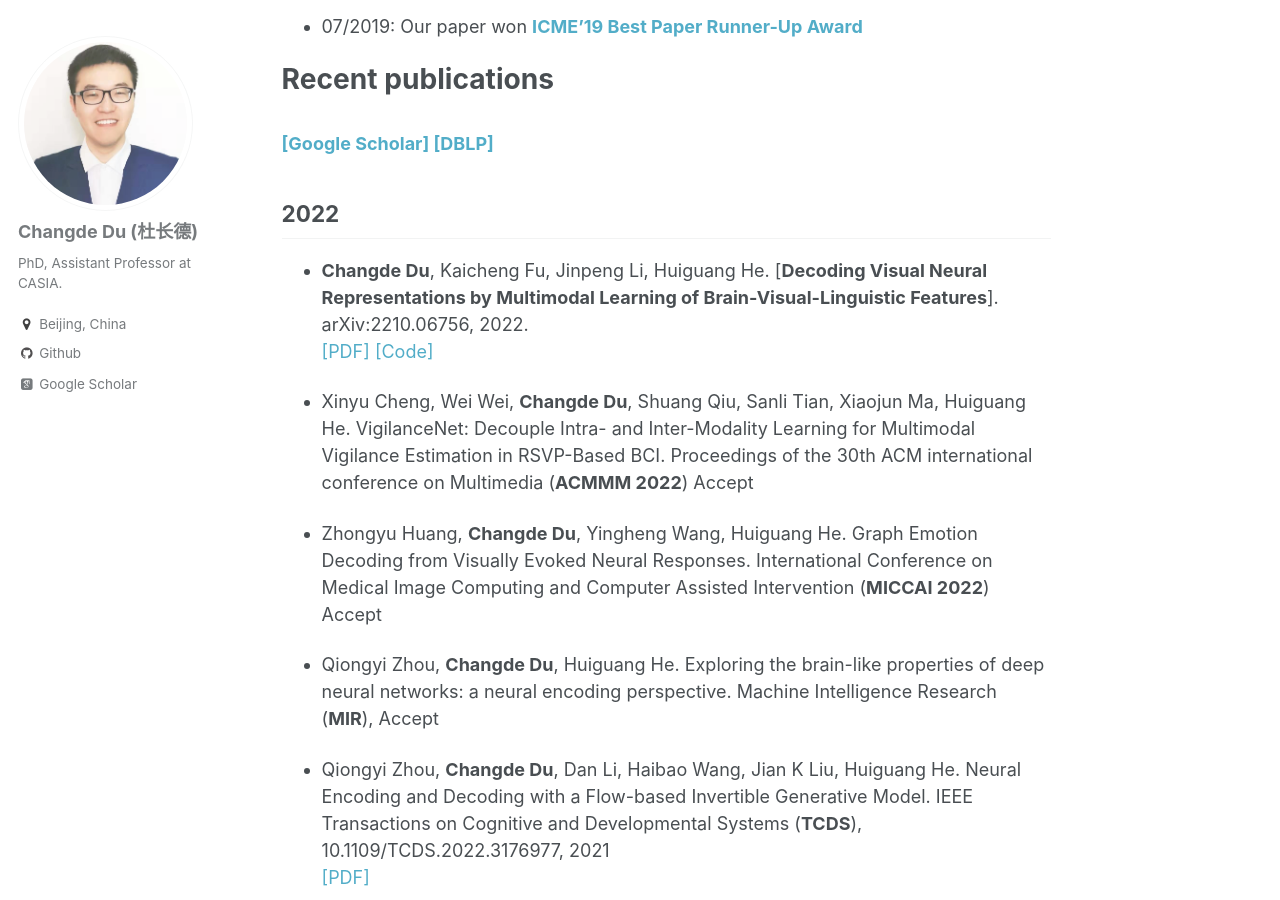
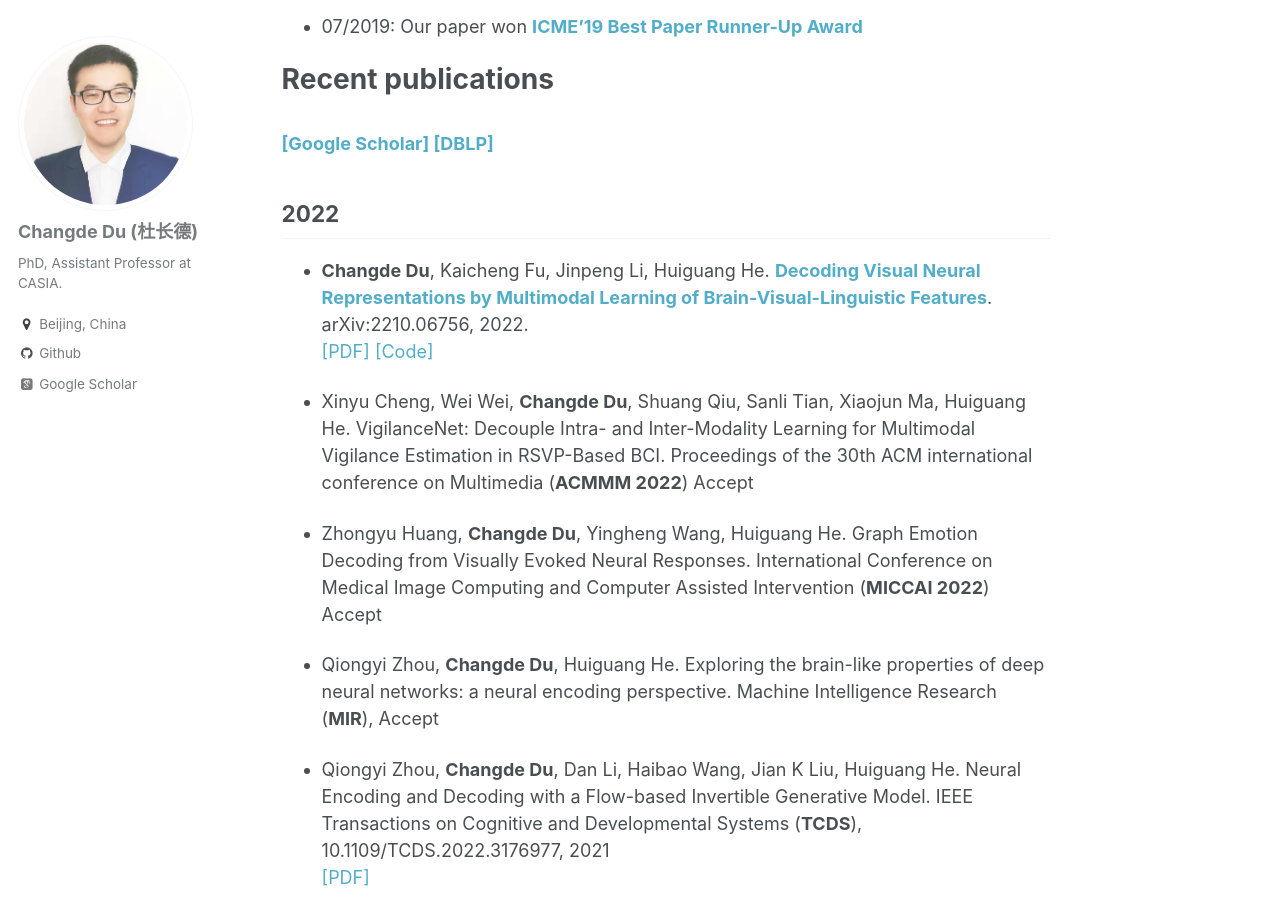
Before and after one commit to ChangdeDu/changdedu.github.io, a Jekyll site: the page built from _pages/about.md, in a window 1280 px wide and 900 px high, scrolled down 2006 px. Built offline with Jekyll 4.4.1, drawn with Linux system fonts in a browser that asks for light colours; some web fonts are replaced; part of the change alters nothing that is shown.

```diff
--- a/_pages/about.md
+++ b/_pages/about.md
@@ -65,7 +65,7 @@ I have published 30+ research papers in top-tier AI/ML conferences and journals,
 ### [[Google Scholar]](https://scholar.google.com/citations?user=ef2EFsYAAAAJ&hl=zh-CN) [[DBLP]](https://dblp.org/pid/178/4485.html)
 
 ## 2022
-- **Changde Du**, Kaicheng Fu, Jinpeng Li, Huiguang He. [**Decoding Visual Neural Representations by Multimodal Learning of Brain-Visual-Linguistic Features**]. 	arXiv:2210.06756, 2022. <br>[[PDF]](https://arxiv.org/abs/2210.06756) [[Code]](https://github.com/ChangdeDu/BraVL)
+- **Changde Du**, Kaicheng Fu, Jinpeng Li, Huiguang He. [**Decoding Visual Neural Representations by Multimodal Learning of Brain-Visual-Linguistic Features**](https://arxiv.org/abs/2210.06756). 	arXiv:2210.06756, 2022. <br>[[PDF]](https://arxiv.org/abs/2210.06756) [[Code]](https://github.com/ChangdeDu/BraVL)
 
 - Xinyu Cheng, Wei Wei, **Changde Du**, Shuang Qiu, Sanli Tian, Xiaojun Ma, Huiguang He. VigilanceNet: Decouple Intra- and Inter-Modality Learning for Multimodal Vigilance Estimation in RSVP-Based BCI. Proceedings of the 30th ACM international conference on Multimedia (**ACMMM 2022**) Accept
 
```
